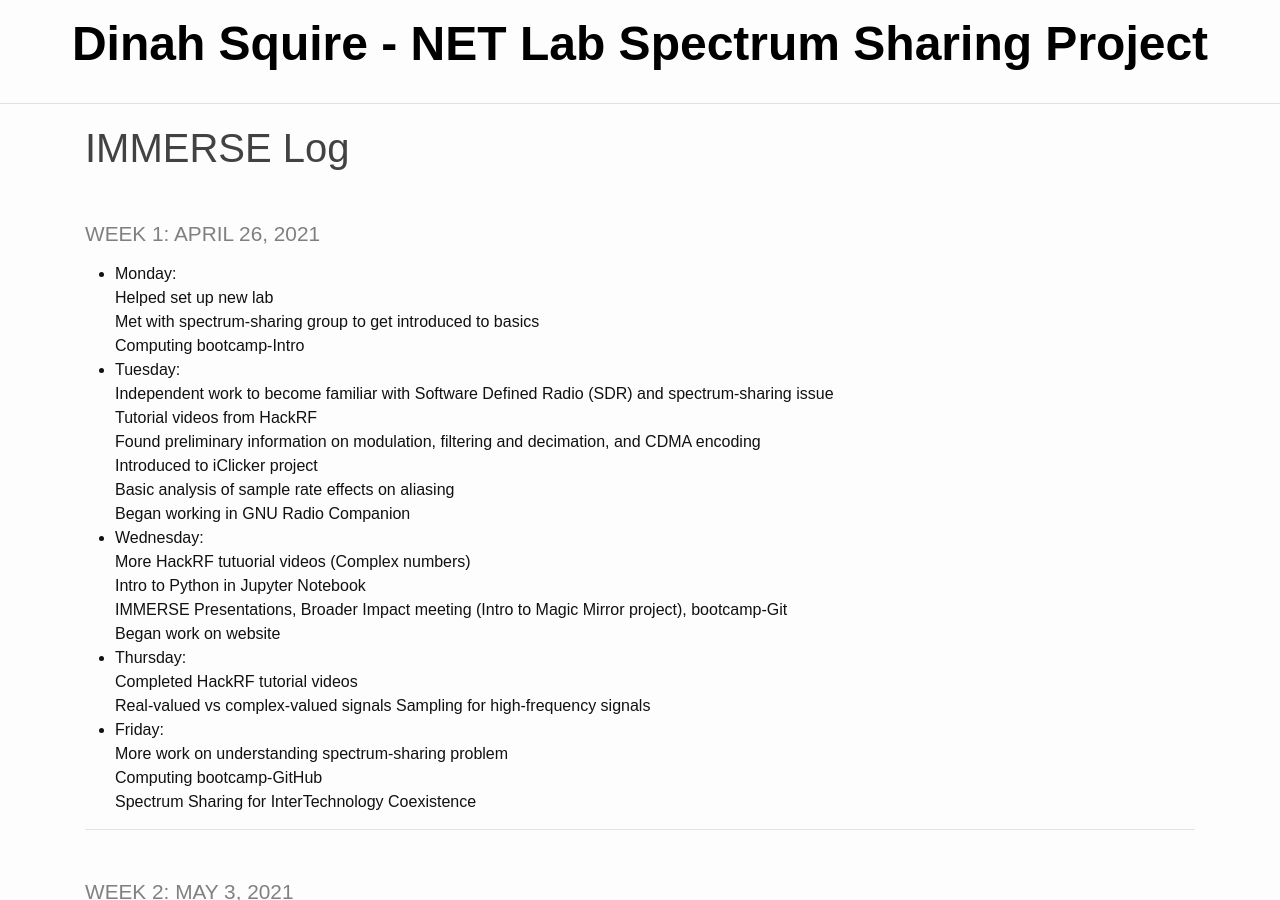
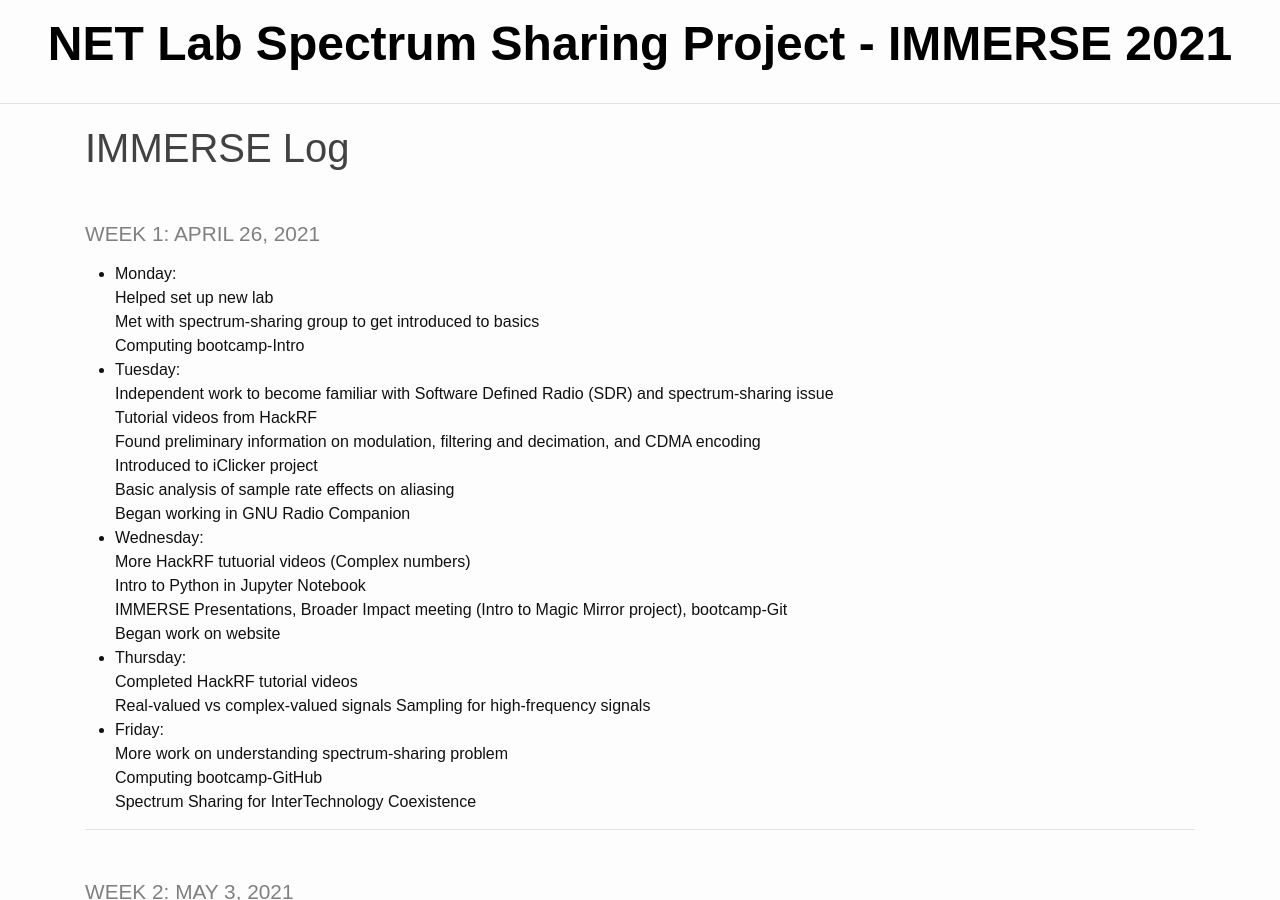
Before and after one commit to squid256/immerse_site, a Jekyll site: the page built from _pages/log.md, in a window 1280 px wide and 900 px high. Built offline with Jekyll 4.4.1, drawn with Linux system fonts in a browser that asks for light colours.

Commit message:
Title update

```diff
--- a/_config.yml
+++ b/_config.yml
@@ -18,7 +18,7 @@
 # You can create any custom variable you would like, and they will be accessible
 # in the templates via {{ site.myvariable }}.
 
-title: Dinah Squire - NET Lab Spectrum Sharing Project
+title: NET Lab Spectrum Sharing Project - IMMERSE 2021
 
 baseurl: "/immerse_site" # the subpath of your site, e.g. /blog
 url: "https://squid256.github.io" # the base hostname & protocol for your site, e.g. http://example.com
```
